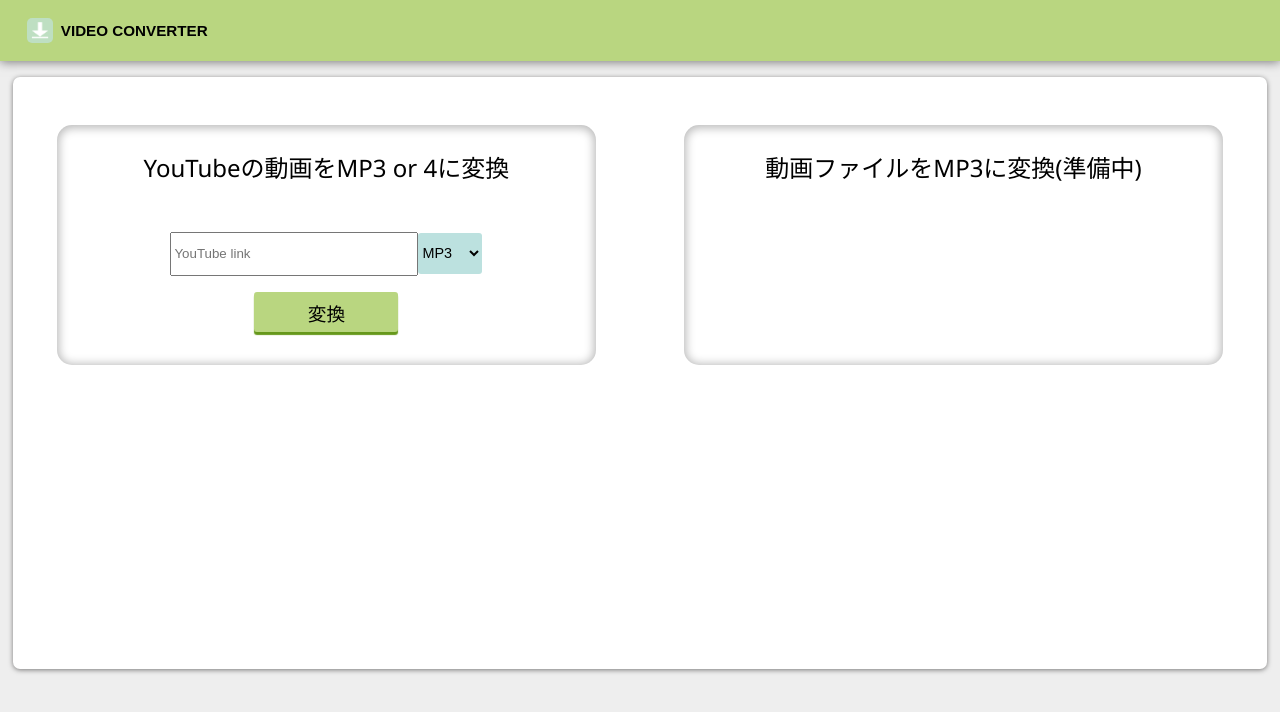
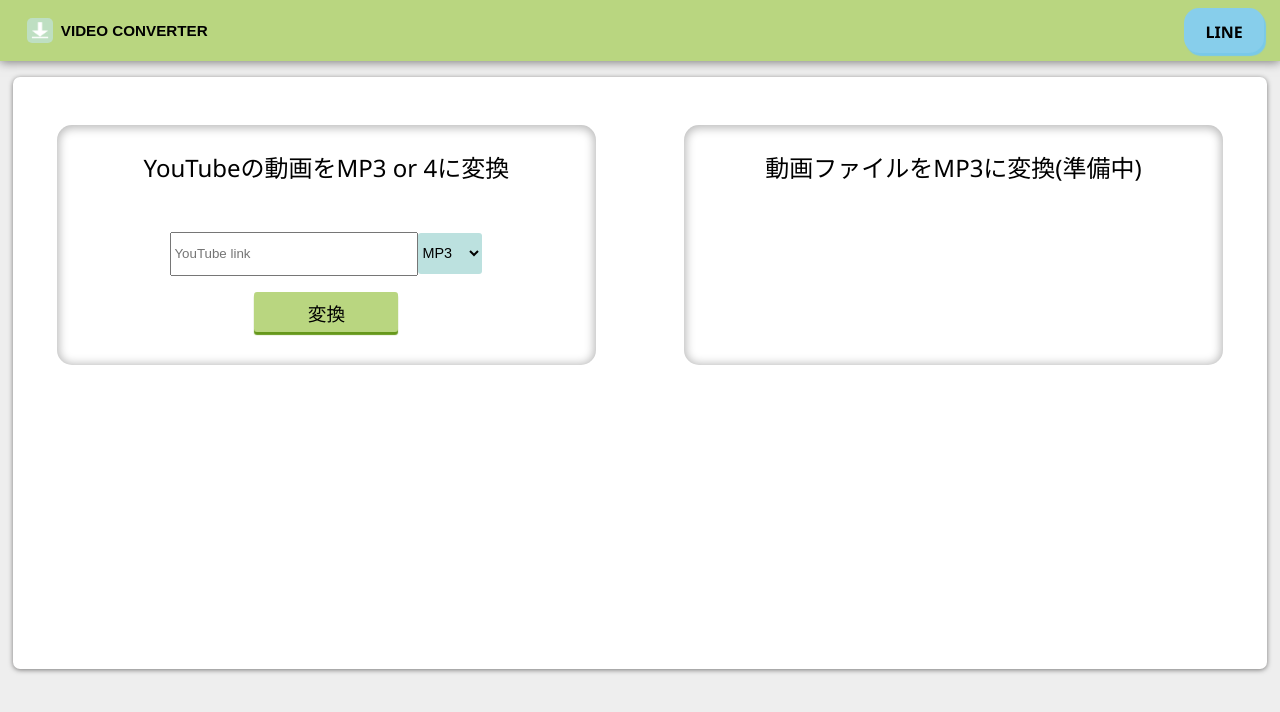
Before and after one commit to zackd-rhipsalis/video-converter, a React (Create React App) app: page / in a window 1280 px wide. Shown: the top 712 px of the page. Built offline with nearby package versions, Linux system fonts and the light colour scheme.

Commit message:
LINE連携 formatパラ取得など

```diff
--- a/src/App.css
+++ b/src/App.css
@@ -20,6 +20,24 @@
   font-family: sans-serif;
   font-size: 0.95rem;
   margin-left: 0.5rem;
+  font-weight: bold;
+}
+
+.line {
+  text-decoration: none;
+  margin-left: auto;
+  margin-right: 1rem;
+  color: #000;
+  background-color: skyblue;
+  width: 5rem;
+  height: 2.8rem;
+  border-radius: 15px;
+  box-shadow: 2px 3px 1px rgb(121, 201, 233);
+}
+
+.line > div {
+  text-align: center;
+  margin-top: 0.8rem;
   font-weight: bold;
 }
 
@@ -117,7 +135,6 @@
 
 .cont {
   font-size: 1.1rem;
-  margin-left: 1rem;
 }
 
 .thumb {
--- a/src/DownloadBox.tsx
+++ b/src/DownloadBox.tsx
@@ -46,7 +46,7 @@ const DownloadBox = (props: DownloadBoxProps) => {
         </div>
       </div>
       <div className='infors'>
-        <div className='cont'>動画タイトル: {navigator.userAgent.match(/iPhone|Android.+Mobile/) && infors?.title && infors.title.length > 20 ? infors?.title.substring(0, 20) + '...' : infors?.title}</div>
+        <div className='cont'>動画タイトル: {navigator.userAgent.match(/iPhone|Android.+Mobile/) && infors?.title && infors.title.length > 25 ? infors?.title.substring(0, 25) + '...' : infors?.title}</div>
         <div className='cont'>動画時間: {infors?.time}</div>
         <a href={`https://www.youtube.com/watch?v=${props.id}`} target="_blank"><img src={infors?.thumbnail} alt="you're small fish" className='thumb'/></a>
       </div>
--- a/src/Header.tsx
+++ b/src/Header.tsx
@@ -6,7 +6,7 @@ const Header =  () => {
     <header className='header'>
       <img src={logo} alt="logo" className='header-logo'/>
       <div className='header-text'>VIDEO CONVERTER</div>
-      {/* <a href="#"><div>LINEと連携</div></a> */}
+      <a href="https://liff.line.me/1645278921-kWRPP32q/?accountId=922lmgql" className='line' target='_blank'><div>LINE</div></a>
     </header>
   )
 };
--- a/src/Main.tsx
+++ b/src/Main.tsx
@@ -7,9 +7,10 @@ const Main = () => {
   const [inputValue, setInputValue] = useState(param.get('value') || '');
   const [toggleBox, setToggleBox] = useState(false);
   const [id, setId] = useState('');
-  const [formatToggle, setFormatToggle] = useState('mp3');
+  const [formatToggle, setFormatToggle] = useState(param.get('format') === 'mp3' || param.get('format') === 'mp4' ? param.get('format') : 'mp3');
   const [disabled, setDisabled] = useState(false);
   const [Blob, setBlob] = useState <Blob> ();
+  const [msg, setMsg] = useState('');
   const once = useRef(true);
   const converting = useRef(false);
 
@@ -21,6 +22,7 @@ const Main = () => {
       alert("不正なURLです。")
       return
     };
+    setMsg('動画を' + ((formatToggle === 'mp3') ? 'MP3' : 'MP4') + 'に変換しています...');
     const old = inputValue.split('v=')[1];
     const youtube_id = old ? old.substring(0, 11) : inputValue.split('/', 4)[3];
     setDisabled(true);
@@ -41,7 +43,7 @@ const Main = () => {
       if(!res.ok) {
         throw new Error('ytdlまたはexecのエラー');
       };
-
+      setMsg('ダウンロードの準備をしています...');
       const blob = await res.blob();
       setBlob(blob);
       setToggleBox(true);
@@ -72,7 +74,7 @@ const Main = () => {
               className='textInput'
               placeholder='YouTube link'
             />
-            <select className="format" onChange={event => setFormatToggle(event.target.value)}>
+            <select className="format" onChange={event => setFormatToggle(event.target.value)} value={formatToggle!}>
               <option value="mp3">MP3</option>
               <option value="mp4">MP4</option>
             </select>
@@ -81,7 +83,7 @@ const Main = () => {
             className='changeButton'
             onClick={() => handleConvert()}
             disabled={disabled}
-            style={{opacity: disabled ? '0.7' : '1'}}>変換</button>
+            style={{opacity: disabled ? '0.5' : '1'}}>変換</button>
           </div>
         </div>
         <div className='content' style={{display: contentsToggle}}>
@@ -89,10 +91,10 @@ const Main = () => {
         </div>
       </div>
       {converting.current ? (
-        <div className='converting'>動画を{formatToggle === 'mp3' ? 'MP3' : 'MP4'}に変換しています...</div>
+        <div className='converting'>{msg}</div>
       ) : null}
       {toggleBox ? (
-       <DownloadBox blob={Blob!} format={formatToggle} id={id}/>
+       <DownloadBox blob={Blob!} format={formatToggle!} id={id}/>
       ) : null}
     </main>
   )
```
